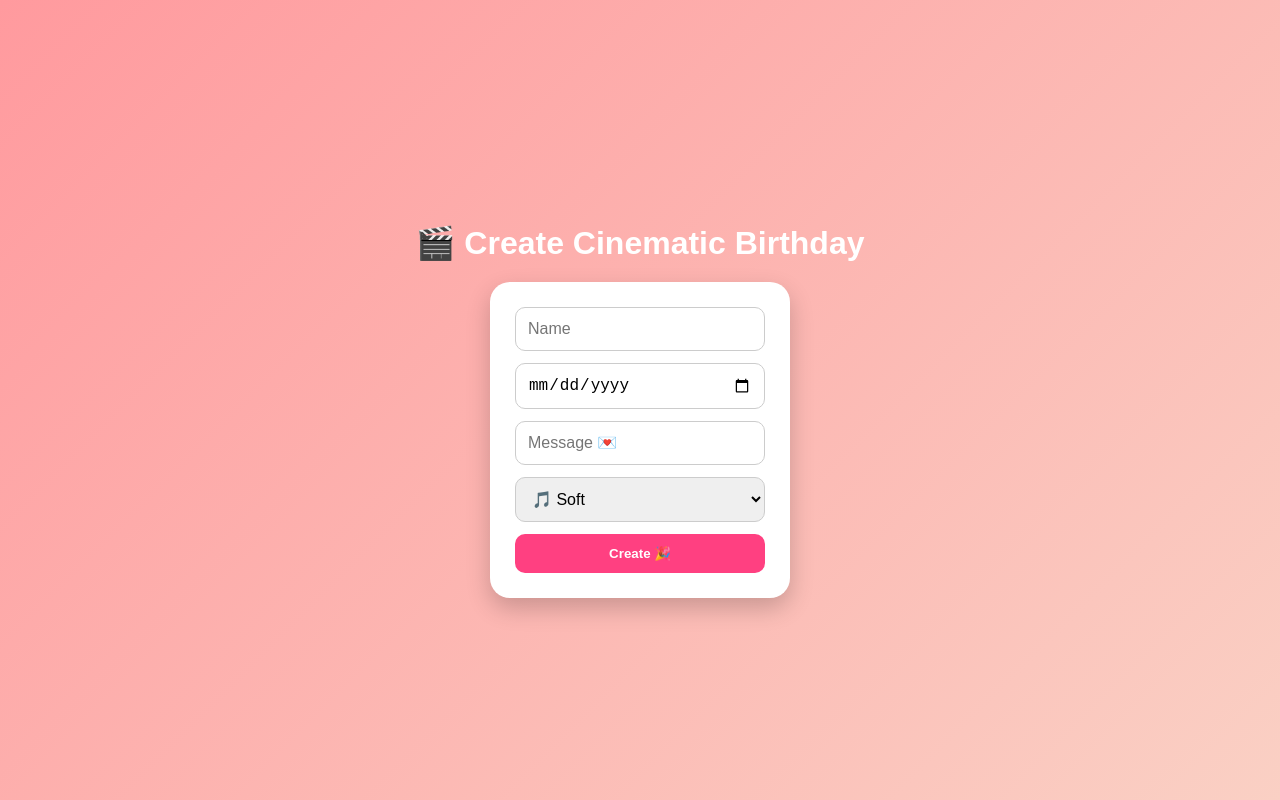
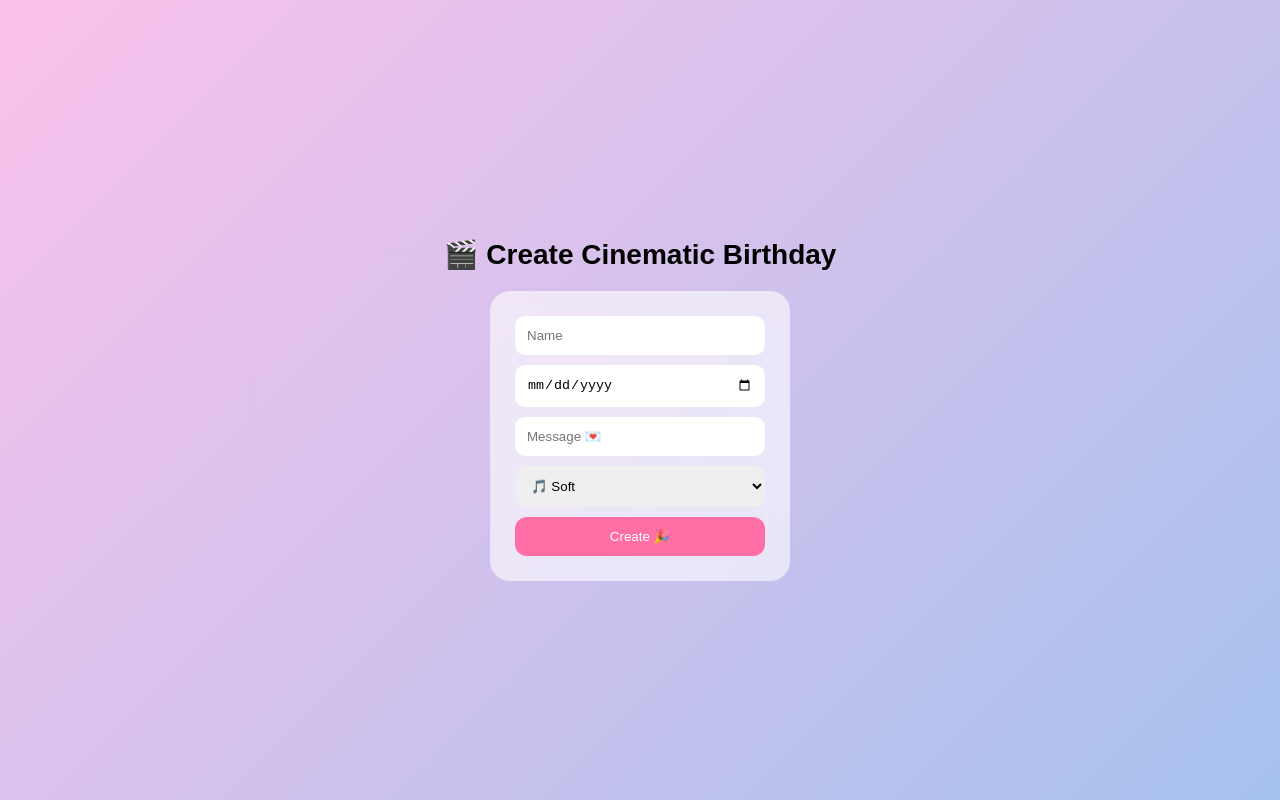
Before and after one commit to harshu-pixel/bday-web, a Next.js app: page / in a window 1280 px wide. Built offline with nearby package versions, Linux system fonts and the light colour scheme.

Commit message:
Update Home.module.css

```diff
--- a/styles/Home.module.css
+++ b/styles/Home.module.css
@@ -1,54 +1,38 @@
 .container {
-  height: 100vh;
+  height:100vh;
   display:flex;
   flex-direction:column;
+  justify-content:center;
   align-items:center;
-  justify-content:center;
-  background:linear-gradient(135deg,#ff9a9e,#fad0c4);
+  background: linear-gradient(135deg,#fbc2eb,#a6c1ee);
 }
 
 .title {
-  color: white;
-  margin-bottom: 20px;
+  font-size:28px;
+  margin-bottom:20px;
 }
 
 .card {
-  background:white;
+  backdrop-filter: blur(15px);
+  background: rgba(255,255,255,0.6);
   padding:25px;
   border-radius:20px;
   display:flex;
   flex-direction:column;
-  gap:12px;
+  gap:10px;
   width:300px;
-  box-shadow: 0 10px 25px rgba(0,0,0,0.2);
 }
 
-/* ✅ FIXED (no global selectors) */
 .input {
   padding:12px;
   border-radius:10px;
-  border:1px solid #ccc;
-  font-size:16px;
-}
-
-.select {
-  padding:12px;
-  border-radius:10px;
-  border:1px solid #ccc;
-  font-size:16px;
+  border:none;
 }
 
 .button {
   padding:12px;
+  border-radius:12px;
   border:none;
-  border-radius:10px;
-  background:#ff4081;
+  background:#ff6fa5;
   color:white;
-  font-weight:bold;
-  cursor:pointer;
-  transition:0.2s;
 }
-
-.button:hover {
-  background:#e73370;
-}
```
